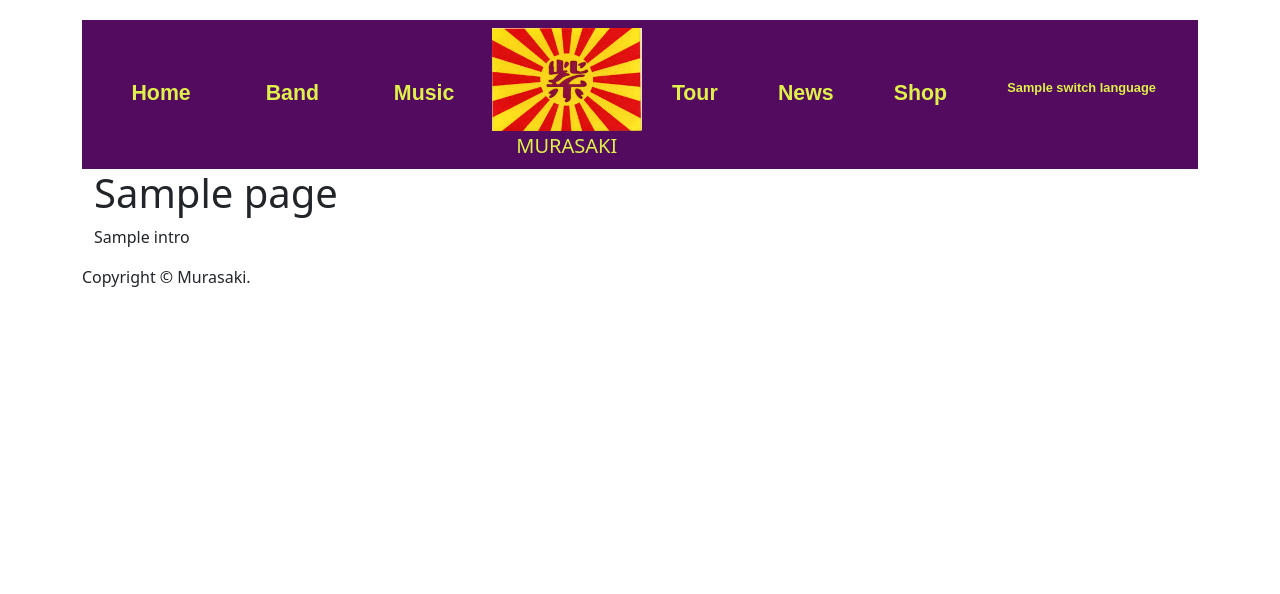
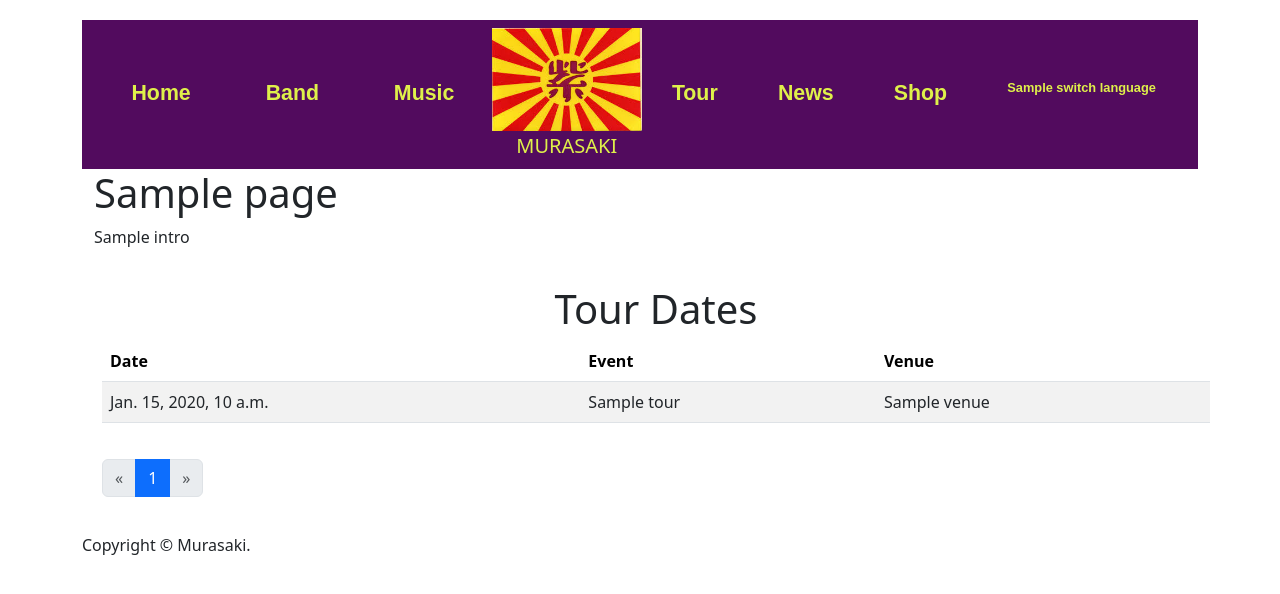
Before and after one commit to ginstrom/murasaki, a Django app: template murasaki/pages/templates/pages/tour.html in a window 1280 px wide. Shown: the top 594 px of the page. Run offline with Django 4.2, Linux system fonts and the light colour scheme; the template is opened without the code that fills it: most values are stand-ins (such as "Sample title", 1, 10 or a date in 2020); some libraries are stand-ins or nearby versions.

Commit message:
Add tour dates to tour page

```diff
--- a/murasaki/pages/templates/pages/tour.html
+++ b/murasaki/pages/templates/pages/tour.html
@@ -11,4 +11,119 @@
         </div>
     </div>
 </div>
+
+{# tour dates #}
+<div class="w-100 p-1 m-3">
+    <div class="row center-block">
+        {#  centered title row #}
+        <div class="col-md-12 center-block text-center">
+            <h1>{{ _('Tour Dates') }}</h1>
+        </div>
+        <div class="col-md-12 center-block">
+            <table class="table table-striped">
+                <thead>
+                <tr>
+                    <th scope="col">{{ _('Date') }}</th>
+                    <th scope="col">{{ _('Event') }}</th>
+                    <th scope="col">{{ _('Venue') }}</th>
+                </tr>
+                </thead>
+                <tbody>
+                {#  loop through news items, put in row #}
+                {% for tour in tour_dates %}
+                <tr>
+                    <td>
+                        <a
+                                href="{{ tour.get_absolute_url }}"
+                                class="text-decoration-none text-dark"
+                        >
+                            {{ tour.date }}
+                        </a>
+                    </td>
+                    <td>
+                        <a
+                                href="{{ tour.get_absolute_url }}"
+                                class="text-decoration-none text-dark"
+                        >
+                            {{ tour.title }}
+                        </a>
+                    </td>
+                    <td>
+                        <a
+                                href="{{ tour.get_absolute_url }}"
+                                class="text-decoration-none text-dark"
+                        >
+                            {{ tour.venue }}
+                        </a>
+                    </td>
+                </tr>
+                {% endfor %}
+                </tbody>
+            </table>
+        </div>
+    </div>
+
+    {# navigation #}
+    <div class="row">
+        <nav aria-label="Page navigation" style="margin-top: 20px;">
+            <ul class="pagination">
+                {% if tour_dates.has_previous %}
+                <li class="page-item">
+                    <a
+                            class="page-link"
+                            href="{{ page.get_absolute_url }}?page={{ tour_dates.previous_page_number }}"
+                            aria-label="Previous"
+                    >
+                        <span aria-hidden="true">&laquo;</span>
+                    </a>
+                </li>
+                <li class="page-item">
+                    <a
+                            class="page-link"
+                            href="{{ page.get_absolute_url }}?page={{ tour_dates.previous_page_number }}"
+                    >
+                        <span aria-hidden="true">{{ tour_dates.previous_page_number }}</span>
+                    </a>
+                </li>
+                {% else %}
+                <li class="page-item disabled" aria-disabled="true">
+                    <a class="page-link" href="#" tabindex="-1" aria-disabled="true">&laquo;</a>
+                </li>
+                {% endif %}
+
+                <li class="page-item active" aria-current="page">
+                    <a
+                            class="page-link"
+                            href="{{ page.get_absolute_url }}?page={{ tour_dates.number }}"
+                    >
+                        <span aria-hidden="true">{{ tour_dates.number }}</span>
+                    </a>
+                </li>
+
+                {% if tour_dates.has_next %}
+                <li class="page-item">
+                    <a
+                            class="page-link"
+                            href="{{ page.get_absolute_url }}?page={{ tour_dates.next_page_number }}"
+                    >
+                        <span aria-hidden="true">{{ tour_dates.next_page_number }}</span>
+                    </a>
+                </li>
+                <li class="page-item">
+                    <a
+                            class="page-link"
+                            href="{{ page.get_absolute_url }}?page={{ tour_dates.next_page_number }}"
+                            aria-label="Next"
+                    >
+                        <span aria-hidden="true">&raquo;</span>
+                    </a>
+                </li>
+                {% else %}
+                <li class="page-item disabled" aria-disabled="true">
+                    <a class="page-link" href="#" tabindex="-1" aria-disabled="true">&raquo;</a>
+                </li>
+                {% endif %}
+            </ul>
+        </nav>
+    </div>
 {% endblock content %}
```
Also changed, not shown: murasaki/pages/views.py (+5 -2 lines).
